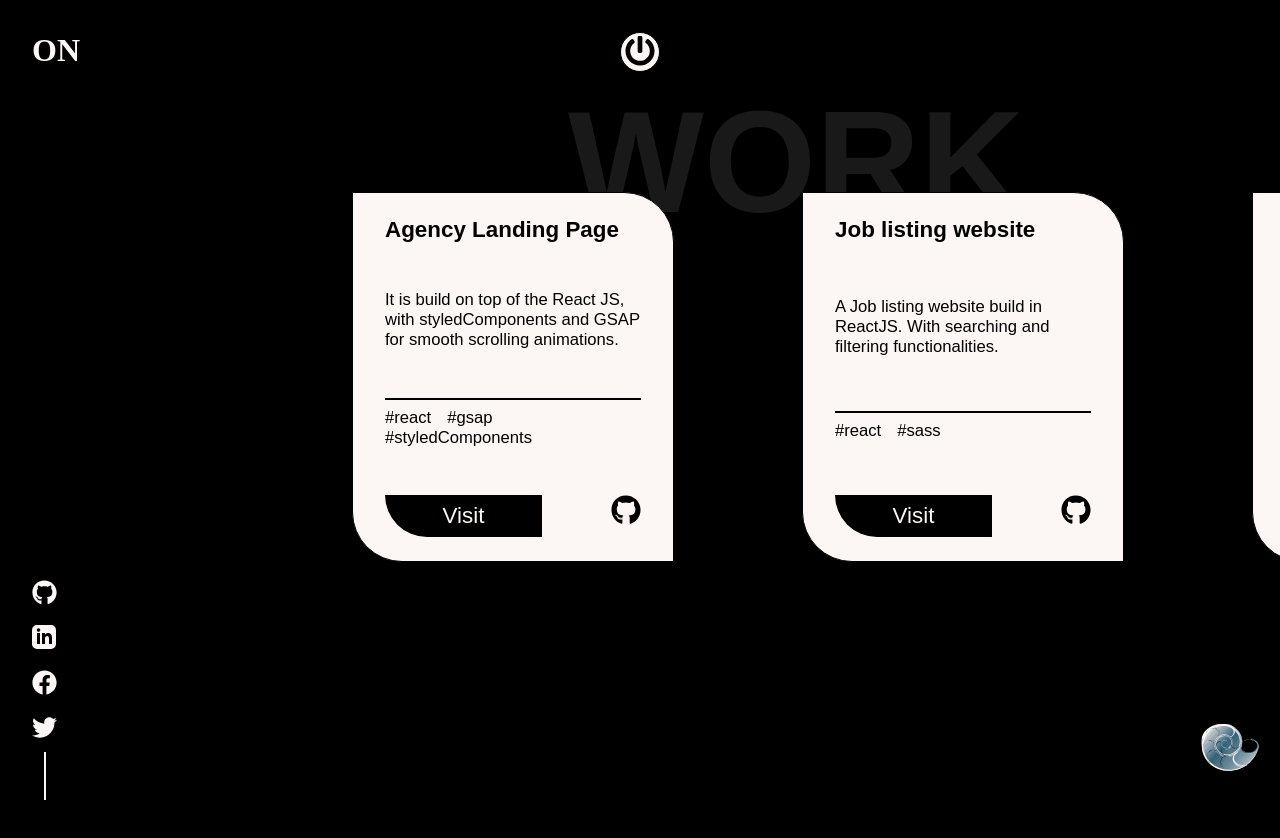
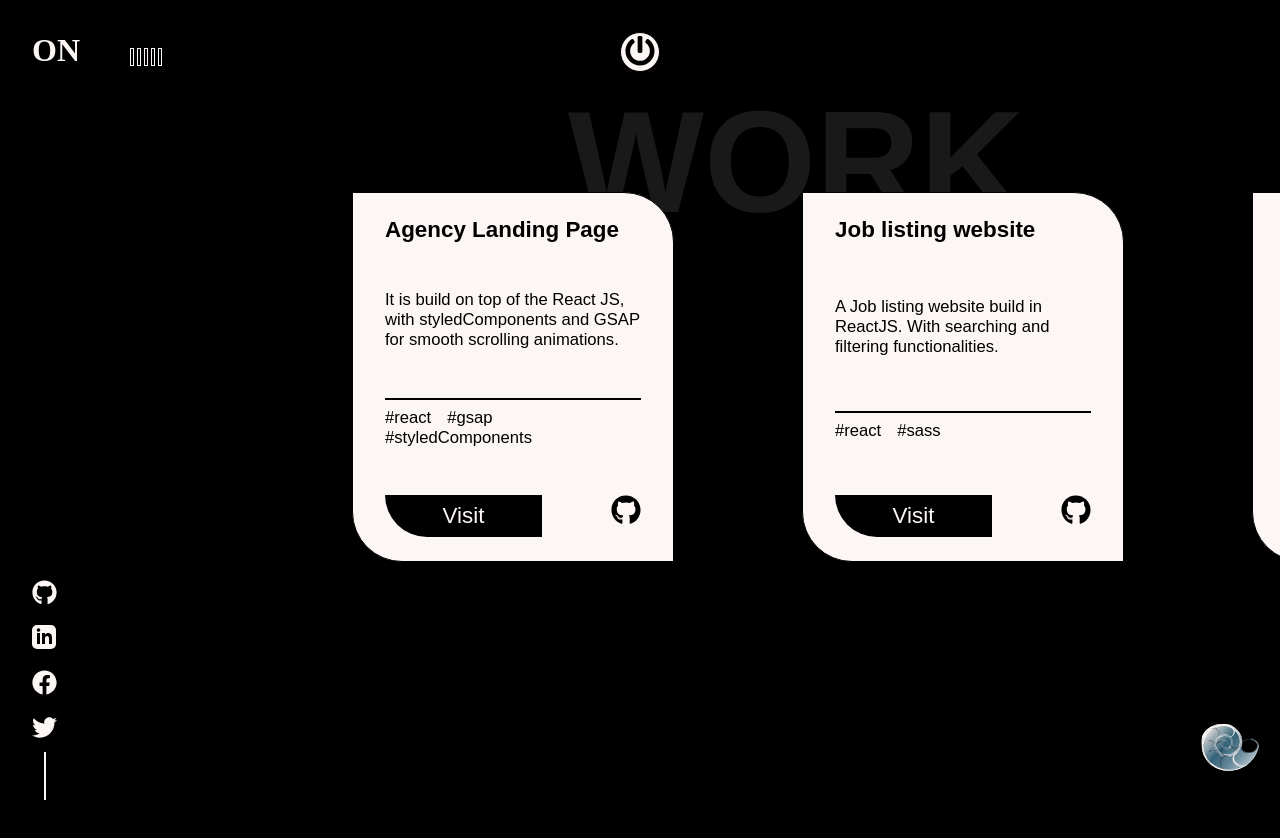
Before and after one commit to OrestisNer/website, a React (Create React App) app: page /work in a window 1280 px wide. Shown: the top 838 px of the page. Built offline with nearby package versions, Linux system fonts and the light colour scheme.

Commit message:
Add Sound Component

```diff
--- a/src/App.js
+++ b/src/App.js
@@ -1,24 +1,30 @@
 import './App.css';
 import { ThemeProvider } from 'styled-components';
 import { lightTheme } from './components/Theme';
-import { BrowserRouter, Routes, Route } from 'react-router-dom';
+import { BrowserRouter, Routes, Route, useLocation } from 'react-router-dom';
+import { AnimatePresence } from 'framer-motion';
 import Index from './components/Pages/Index';
 import AboutPage from './components/Pages/AboutPage';
 import BlogPage from './components/Pages/BlogPage';
 import WorkPage from './components/Pages/WorkPage';
 import MySkillsPage from './components/Pages/MySkillsPage';
+import SoundBar from './components/SoundBar';
 
 function App() {
+  // const location = useLocation();
   return (
     <BrowserRouter>
       <ThemeProvider theme={lightTheme}>
-        <Routes>
+        <SoundBar />
+        <AnimatePresence exitBeforeEnter >
+          <Routes /*location={location} key={location.pathname} */>
             <Route exact path="/" element={Index()} />
             <Route exact path="/about" element={AboutPage()} />
             <Route exact path="/blog" element={BlogPage()} />
             <Route exact path="/work" element={WorkPage()} />
             <Route exact path="/skills" element={MySkillsPage()} />
           </Routes>
+        </AnimatePresence>
       </ThemeProvider>
     </BrowserRouter>
   )
--- a/src/components/Card.js
+++ b/src/components/Card.js
@@ -1,8 +1,9 @@
 import React from 'react'
 import styled from 'styled-components';
 import { GithubSvg } from './SVGs';
+import { motion } from 'framer-motion';
 
-const Box = styled.li`
+const Box = styled(motion.li)`
     width: 16rem;
     height: 40vh;
     background-color: ${props => props.theme.text};
@@ -80,11 +81,24 @@ const Git = styled.a`
     }
 `;
 
+const Item = {
+    hidden: {
+        scale: 0
+    },
+    show: {
+        scale: 1,
+        transition: {
+            type: 'string',
+            duration: 0.5
+        }
+    }
+};
+
 const Card = (props) => {
 
-    const { name, description, tags, demo, github } = props.data;
+    const { id, name, description, tags, demo, github } = props.data;
     return (
-        <Box>
+        <Box key={id} variants={Item}>
             <Title>{name}</Title>
             <Description>{description}</Description>
             <Tags>
--- a/src/components/Pages/WorkPage.js
+++ b/src/components/Pages/WorkPage.js
@@ -8,6 +8,7 @@ import works from '../../data/works';
 import Card from '../Card';
 import { FibonacciSvg } from '../SVGs';
 import BigTitle from '../BigTitle';
+import { motion } from 'framer-motion';
 
 const Box = styled.div`
     background-color: ${props => props.theme.body};
@@ -17,7 +18,7 @@ const Box = styled.div`
     align-items: center;
 `;
 
-const Main = styled.ul`
+const Main = styled(motion.ul)`
     position: fixed;
     top: 12rem;
     left: calc(10rem + 15vw);
@@ -36,6 +37,18 @@ const Rotate = styled.span`
     height: 80px;
     z-index: 1;
 `;
+
+const container = {
+    hidden: { opacity: 0 },
+    show: {
+        opacity: 1,
+
+        transition: {
+            staggerChildren: 0.5,
+            duration: 0.5
+        }
+    }
+};
 
 const WorkPage = () => {
 
@@ -64,7 +77,7 @@ const WorkPage = () => {
                 <SocialIcons theme="dark" />
                 <PowerButton />
                 <BigTitle text="WORK" top='10%' right="20%" />
-                <Main ref={ref}>
+                <Main ref={ref} variants={container} initial="hidden" animate="show">
                     {works.map(work => (
                         <Card key={work.id} data={work} />
                     ))}
--- /dev/null
+++ b/src/components/SoundBar.js
@@ -0,0 +1,83 @@
+import React, { useRef, useState } from 'react'
+import styled, { keyframes } from 'styled-components';
+import music from '../assets/audio/u-said-it-v13-1167.mp3';
+
+const Box = styled.div`
+    display: flex;
+    cursor: pointer;
+    position: fixed;
+    left: 8rem;
+    top: 3rem;
+    z-index: 10;
+
+    & > *:nth-child(1) {
+        animation-delay: 0.2s;
+    }
+
+    & > *:nth-child(2) {
+        animation-delay: 0.3s;
+    }
+
+    & > *:nth-child(3) {
+        animation-delay: 0.4s;
+    }
+
+    & > *:nth-child(4) {
+        animation-delay: 0.5s;
+    }
+
+    & > *:nth-child(5) {
+        animation-delay: 0.8s;
+    }
+`;
+
+const play = keyframes`
+    0% {
+        transform: scaleY(1);
+    }
+    50% {
+        transform: scaleY(2);
+    }
+    100% {
+        transform: scaleY(1);
+    }
+`;
+
+const Line = styled.span`
+    background: ${props => props.theme.text};
+    border: 1px solid ${props => props.theme.body};
+
+    animation: ${play} 1s ease infinite;
+    animation-play-state: ${props => props.click ? "running" : "paused"};
+    height: 1rem;
+    width: 2px;
+    margin: 0 0.1rem;
+`;
+
+const SoundBar = () => {
+    const ref = useRef(null);
+    const [click, setClick] = useState(false);
+
+    const handleClick = () => {
+        setClick(!click);
+
+        if (!click) {
+            ref.current.play();
+        } else {
+            ref.current.pause();
+        }
+    }
+    return (
+        <Box onClick={() => handleClick()}>
+            <Line click={click} />
+            <Line click={click} />
+            <Line click={click} />
+            <Line click={click} />
+            <Line click={click} />
+
+            <audio src={music} ref={ref} loop />
+        </Box>
+    )
+}
+
+export default SoundBar
```
Also changed, not shown: 1 other file (tests, documents, lock files or other folders). Lines whose indentation alone changed are shown as unchanged.
